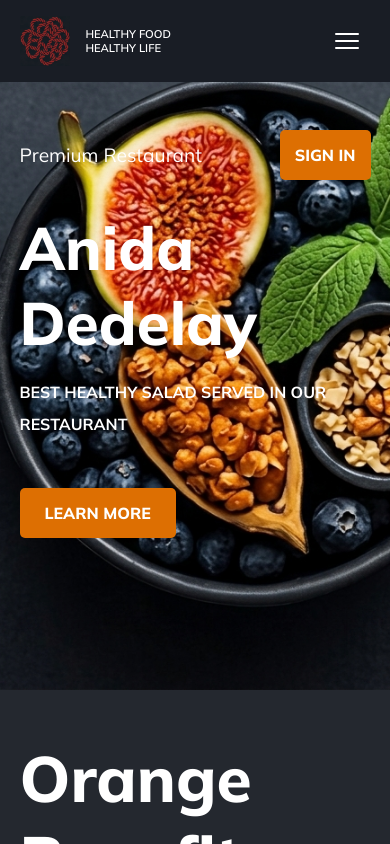
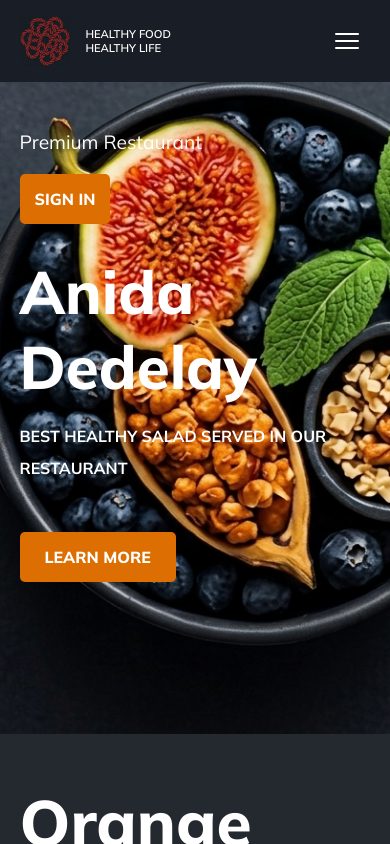
Before and after one commit to Khaviso01/ui-challenge-6, a React (Vite) app: page / in a window 390 px wide. Shown: the top 844 px of the page. Built offline with nearby package versions, Linux system fonts and the light colour scheme.

Commit message:
update hero ui

```diff
--- a/src/components/Hero/Hero.css
+++ b/src/components/Hero/Hero.css
@@ -65,4 +65,12 @@
     .hero-title {
         font-size: 60px;
     }
+
+    .hero-top {
+        display: block;
+    }
+
+    .hero-pr{
+        margin-bottom: 20px;
+    }
 }
--- a/src/components/Hero/Hero.tsx
+++ b/src/components/Hero/Hero.tsx
@@ -14,7 +14,7 @@ function Hero() {
                 </div>
 
                 <h1 className="hero-title">
-                    Anida <br />Dedelay
+                    Anida <br/>Dedelay
                 </h1>
 
                 <p className="hero-text">
```
